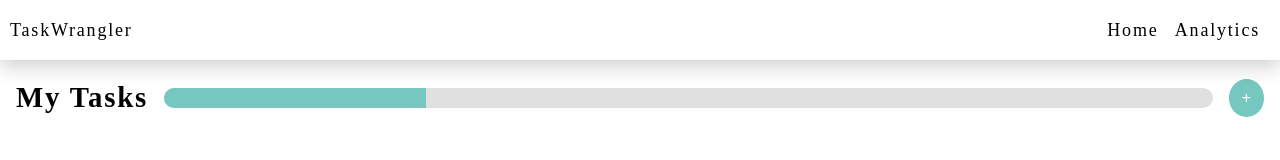
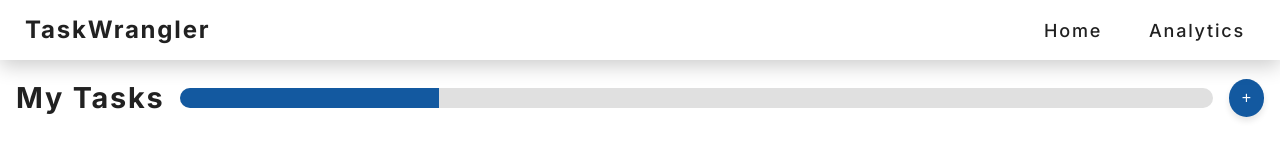
Before and after one commit to larevolucia/task-wrangler, a plain HTML site: page index.html in a window 1280 px wide. Drawn offline with Linux system fonts and the light colour scheme.

Commit message:
Add root variables fonts and colors. Apply palette on button and anchor states.

```diff
--- a/assets/css/styles.css
+++ b/assets/css/styles.css
@@ -1,21 +1,22 @@
 /* -------------------------------
   IMPORT FONTS
 ---------------------------------- */
+@import url('https://fonts.googleapis.com/css2?family=Inter:ital,opsz,wght@0,14..32,100..900;1,14..32,100..900&family=Roboto:ital,wght@0,100..900;1,100..900&display=swap');
 
 /* -------------------------------
    CSS VARIABLES
 ---------------------------------- */
-/* :root {
-  --primary-darker: #055276;
-  --primary-normal: #077bb0;
-  --primary-light: #b3e5fc;
-  --seconday-darker: #19381b;
-  --secondary-normal: #337136;
-  --secondary-light: #81c784;
-  --primary-font: "Lexend", Arial, sans-serif;
-  --secondary-font: "Roboto Slab", Georgia, serif;
-  --text-color: #4f4f4f;
-} */
+:root {
+  --primary-color: #1359A0; /* Lapis Lazuli */
+  --secondary-color: #1976D2; /* French Blue */
+  --success-color: #4CAF50; /* Pigment Green */
+  --attention-color: #FFC107; /* Amber */
+  --danger-color: #F44336; /* Vermillion */
+  --background-color: #F5F5F5; /* Light Gray */
+  --text-color: #212121;  /* Dark Gray */
+  --primary-font: "Inter", serif;
+  --secondary-font: "Roboto", serif;
+}
 
 /* -------------------------------
    GENERAL STYLING
@@ -26,6 +27,8 @@
 }
 
 body {
+  font-family: var(--primary-font);
+  color: var(--text-color);
   margin: 0 auto;
   min-height: 100vh;
   display: flex;
@@ -52,46 +55,95 @@ body {
 /* -------------------------------
    LINK STYLING
 ---------------------------------- */
+a {
+  text-decoration: none;
+  font-weight: 500;
+  color: var(--primary-color);
+  transition: all 0.3s ease;
+}
 
+/*Active State*/
+a:active {
+  color: var(--success-color);
+  border-bottom: 2px solid var(--success-color);
+}
+
+/*Hover State*/
+a:hover {
+  color: var(--secondary-color);
+  border-bottom: 2px solid var(--secondary-color);
+}
+
+/*Focus State*/
+a:focus {
+  outline: 3px dashed var(--attention-color); /* Highlight focus with dashed outline */
+  outline-offset: 3px; /* Add spacing between text and outline */
+}
 
 /* -------------------------------
    BUTTONS
 ---------------------------------- */
 
-.btn {
-  /* display: inline-block; */
-  font-family: Arial, sans-serif;
-  font-size: 16px;
+button {
+  font-size: 1rem;
   line-height: 1.5;
+  font-weight: 500;
   text-align: center;
-  text-decoration: none;
   cursor: pointer;
-  padding: 0.375rem 0.75rem;
   border: 1px solid transparent;
   border-radius: 0.375rem;
-  transition: all 0.15s ease-in-out;
-  background-color: #76c7c0;
-  color: #fff;
+  padding: 0.375rem 0.75rem;
+  transition: all 0.2s ease;
+  box-shadow: 0px 4px 6px rgba(0, 0, 0, 0.1);
 }
 
-/* Hover State */
-.btn:hover {
-  background-color: #5fb0a9;
-  border-color: #5fa9a3;
+.btn-primary {
+  color: white;
+  background-color: var(--primary-color);
 }
 
-/* Focus State */
-.btn:focus {
-  outline: none;
-  box-shadow: 0 0 0 0.2rem rgba(118, 199, 192, 0.5);
-  /* Focus glow adapted from https://stackoverflow.com/questions/59502714/add-soft-glow-on-focus-to-input */
+/* Hover States */
+
+button:hover {
+  box-shadow: 0px 6px 10px rgba(0, 0, 0, 0.2);
+  transform: translateY(-2px);
 }
 
-/* Active State */
-.btn:active {
-  background-color: #4e9c95;
-  border-color: #478e88;
-  box-shadow: none; /* No focus glow */
+.btn-primary:hover {
+  background-color: var(--secondary-color);
+}
+
+/* Focus States */
+
+button:focus {
+  outline: none;
+  transform: translateY(-1px);
+}
+
+.btn-primary:focus {
+  box-shadow: 0 0 10px 4px rgba(25, 118, 210, 0.5);
+  /* Glow effect inspired by https://stackoverflow.com/questions/59502714/add-soft-glow-on-focus-to-input */
+}
+
+/* Active States */
+
+button:active{
+  transform: scale(0.98);
+  box-shadow: 0px 3px 5px rgba(0, 0, 0, 0.15);
+}
+
+.btn-primary:active {
+  background-color: var(--success-color);
+}
+
+/* Disabled States */
+
+.btn-primary:disabled {
+  background-color: #BDBDBD;
+  color: #FFFFFF;
+  cursor: not-allowed;
+  box-shadow: none;
+  opacity: 0.6;
 }
 
 
@@ -118,20 +170,32 @@ nav {
   box-shadow: 0px 6px 20px rgba(0, 0, 0, 0.2);
 }
 
-nav a {
-  text-decoration: none;
-  color: inherit;
-}
 nav > ul {
   list-style-type: none;
   padding: 0;
   margin: 0;
 }
+
 nav li {
   display: inline; /* Makes list items inline elements */
   margin-right: 10px;
 }
 
+.navbar-branding {
+  font-size: 1.5rem;
+  font-weight: 700;
+}
+
+/* Nav Links */
+nav a {
+  color: var(--text-color);
+  text-decoration: none;
+  padding: 15px 15px;
+  border-radius: 2rem;
+}
+nav a:hover {
+border-bottom: none;
+}
 
 /* -------------------------------
   TASKS HEADING
@@ -156,7 +220,7 @@ nav li {
 #progress-bar {
   width: 0%;
   height: 100%;
-  background-color: #76c7c0;
+  background-color: var(--primary-color);
   border-radius: 15px 0 0 15px;
   transition: width 0.5s ease-in-out;
 }
--- a/index.html
+++ b/index.html
@@ -40,7 +40,7 @@
       <div id="progress-bar">
       </div>
     </div>
-    <button class="btn btn-round">+</button>
+    <button class="btn-primary btn-round">+</button>
   </div>
   <!-- End Heading -->
   <!-- Start Tasks Cards -->
```
